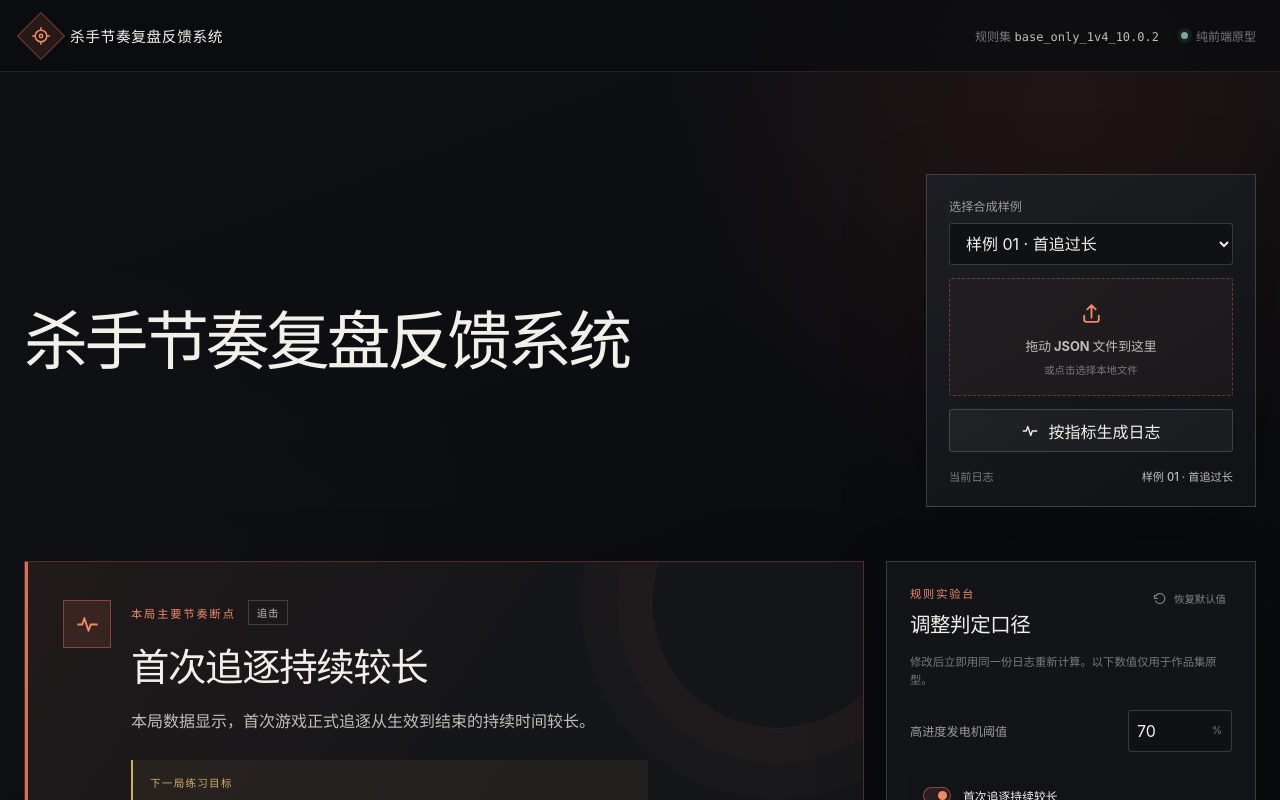
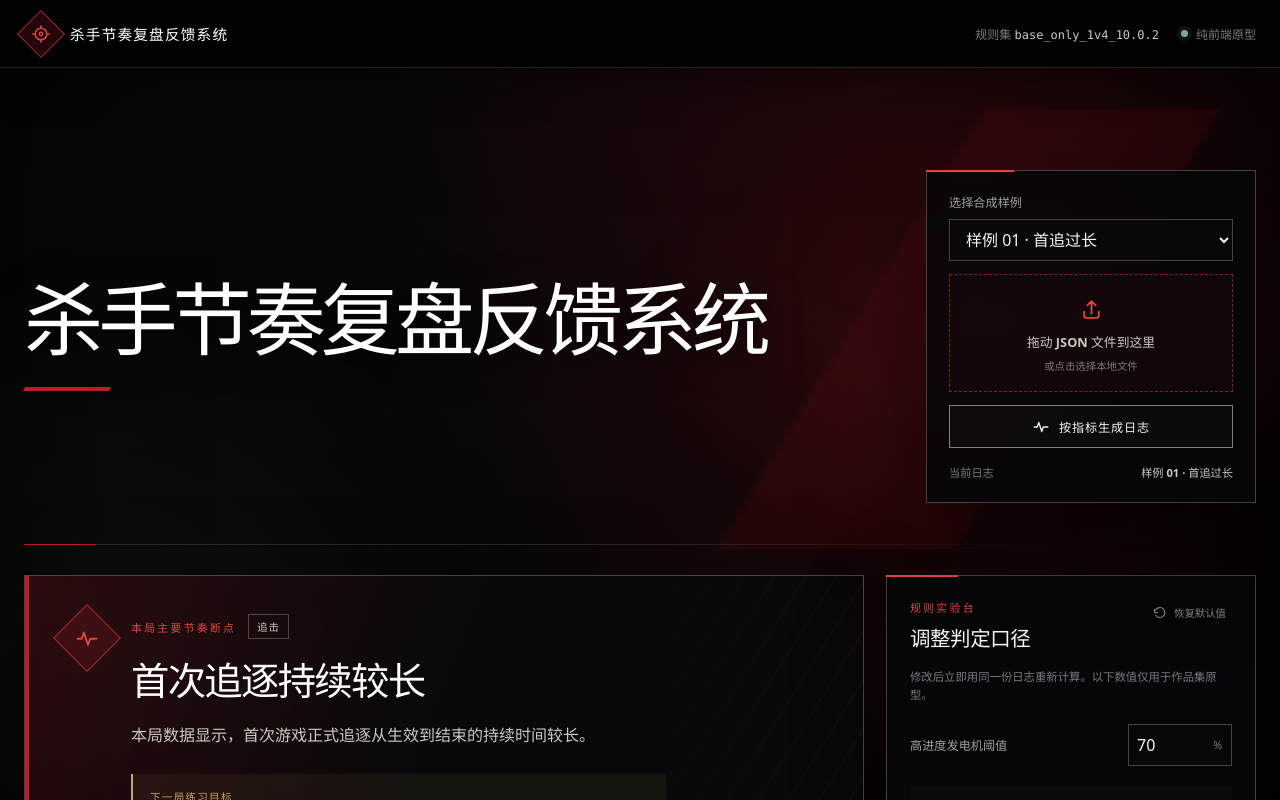
Before and after one commit to mahanggrx/killer-rhythm-review, a React (Vite) app: page / in a window 1280 px wide. Shown: the top 800 px of the page. Built offline with nearby package versions, Linux system fonts and the light colour scheme.

Commit message:
刷新恐怖风格视觉主题 (#11)

```diff
--- a/src/styles/global.css
+++ b/src/styles/global.css
@@ -1,23 +1,23 @@
 :root {
-  color: #f3f0e9;
-  background: #0b0c0f;
-  font-family: Inter, "Noto Sans SC", "Microsoft YaHei", system-ui, -apple-system, BlinkMacSystemFont, "Segoe UI", sans-serif;
+  color: #f5f4ef;
+  background: #050505;
+  font-family: "Microsoft YaHei UI", "Microsoft YaHei", "Noto Sans SC", system-ui, -apple-system, BlinkMacSystemFont, "Segoe UI", sans-serif;
   font-synthesis: none;
   text-rendering: optimizeLegibility;
   color-scheme: dark;
-  --bg: #0b0c0f;
-  --surface: #14161a;
-  --surface-raised: #1a1d22;
-  --surface-soft: #101216;
-  --line: rgb(255 255 255 / 10%);
-  --line-strong: rgb(255 255 255 / 17%);
-  --text: #f3f0e9;
-  --muted: #9d9b96;
-  --muted-strong: #c1beb6;
-  --accent: #df6d52;
-  --accent-bright: #f08b68;
-  --accent-soft: rgb(223 109 82 / 13%);
-  --gold: #d2ad68;
+  --bg: #050505;
+  --surface: #0c0c0e;
+  --surface-raised: #141416;
+  --surface-soft: #09090b;
+  --line: rgb(255 255 255 / 11%);
+  --line-strong: rgb(255 255 255 / 24%);
+  --text: #f5f4ef;
+  --muted: #9f9e9a;
+  --muted-strong: #cbc9c2;
+  --accent: #b51f28;
+  --accent-bright: #e04545;
+  --accent-soft: rgb(181 31 40 / 16%);
+  --gold: #c6a568;
   --green: #77ad91;
   --blue: #6d9db9;
   --violet: #9a82b8;
@@ -50,12 +50,13 @@ a { color: inherit; }
 }
 
 .app-shell {
+  position: relative;
   min-height: 100vh;
   overflow: hidden;
   background:
-    radial-gradient(circle at 83% 6%, rgb(181 68 47 / 13%), transparent 25rem),
-    radial-gradient(circle at 8% 42%, rgb(67 80 96 / 9%), transparent 30rem),
-    linear-gradient(160deg, #0f1115 0%, var(--bg) 38%, #090a0c 100%);
+    radial-gradient(ellipse at 72% -8%, rgb(143 18 27 / 30%), transparent 36rem),
+    radial-gradient(ellipse at 7% 38%, rgb(255 255 255 / 4%), transparent 28rem),
+    linear-gradient(155deg, #09090b 0%, var(--bg) 42%, #020202 100%);
 }
 
 .app-shell::before {
@@ -64,10 +65,20 @@ a { color: inherit; }
   z-index: 0;
   pointer-events: none;
   content: "";
-  opacity: 0.16;
-  background-image: linear-gradient(rgb(255 255 255 / 3%) 1px, transparent 1px), linear-gradient(90deg, rgb(255 255 255 / 3%) 1px, transparent 1px);
-  background-size: 54px 54px;
-  mask-image: linear-gradient(to bottom, black, transparent 65%);
+  opacity: 0.26;
+  background-image:
+    repeating-linear-gradient(112deg, rgb(255 255 255 / 1.5%) 0 1px, transparent 1px 8px),
+    radial-gradient(ellipse at center, transparent 24%, rgb(0 0 0 / 70%) 100%);
+  mask-image: linear-gradient(to bottom, black, transparent 82%);
+}
+
+.app-shell::after {
+  position: fixed;
+  inset: 0;
+  z-index: 0;
+  pointer-events: none;
+  content: "";
+  box-shadow: inset 0 0 180px rgb(0 0 0 / 72%);
 }
 
 .topbar,
@@ -75,15 +86,19 @@ main,
 footer { position: relative; z-index: 1; }
 
 .topbar {
+  position: sticky;
+  top: 0;
+  z-index: 20;
   display: flex;
-  min-height: 72px;
+  min-height: 68px;
   align-items: center;
   justify-content: space-between;
   gap: 24px;
   padding: 0 max(24px, calc((100vw - 1480px) / 2));
-  border-bottom: 1px solid var(--line);
-  background: rgb(11 12 15 / 78%);
-  backdrop-filter: blur(18px);
+  border-bottom: 1px solid rgb(255 255 255 / 12%);
+  background: rgb(2 2 3 / 90%);
+  box-shadow: 0 16px 40px rgb(0 0 0 / 30%);
+  backdrop-filter: blur(16px);
 }
 
 .brand { display: inline-flex; align-items: center; gap: 12px; text-decoration: none; }
@@ -92,14 +107,14 @@ footer { position: relative; z-index: 1; }
   width: 34px;
   height: 34px;
   place-items: center;
-  border: 1px solid rgb(223 109 82 / 45%);
-  background: var(--accent-soft);
+  border: 1px solid rgb(224 69 69 / 62%);
+  background: rgb(181 31 40 / 18%);
   color: var(--accent-bright);
   transform: rotate(45deg);
 }
 .brand__mark svg { width: 20px; transform: rotate(-45deg); }
 .brand > span:last-child { display: grid; gap: 2px; }
-.brand strong { font-size: 0.92rem; letter-spacing: 0.04em; }
+.brand strong { color: #fff; font-size: 0.92rem; font-weight: 850; letter-spacing: 0.075em; }
 .brand small { color: #777a80; font-size: 0.56rem; font-weight: 700; letter-spacing: 0.15em; }
 .topbar__meta { display: flex; align-items: center; gap: 22px; color: #777a80; font-size: 0.75rem; }
 .topbar__meta strong { color: var(--muted-strong); font-family: "SFMono-Regular", Consolas, monospace; font-weight: 500; }
@@ -109,23 +124,85 @@ footer { position: relative; z-index: 1; }
 main { width: min(1480px, calc(100% - 48px)); margin: 0 auto; }
 
 .hero {
+  position: relative;
   display: grid;
   grid-template-columns: minmax(0, 1.45fr) minmax(330px, 0.55fr);
   gap: clamp(44px, 8vw, 120px);
   align-items: center;
-  padding: clamp(66px, 8vw, 112px) 0 54px;
+  min-height: 500px;
+  padding: clamp(76px, 8vw, 118px) 0 72px;
 }
 
-.section-kicker { margin: 0; color: var(--accent-bright); font-size: 0.7rem; font-weight: 800; letter-spacing: 0.17em; text-transform: uppercase; }
-.hero h1 { max-width: 850px; margin: 0; font-size: clamp(2.55rem, 5vw, 5.2rem); line-height: 1.05; letter-spacing: -0.055em; }
+.hero::before {
+  position: absolute;
+  top: 8%;
+  right: -12vw;
+  bottom: 5%;
+  width: min(64vw, 860px);
+  pointer-events: none;
+  content: "";
+  background:
+    linear-gradient(115deg, transparent 0 35%, rgb(126 13 21 / 16%) 36% 58%, transparent 59%),
+    radial-gradient(ellipse at center, rgb(171 25 34 / 14%), transparent 68%);
+  filter: blur(1px);
+  transform: skewX(-8deg);
+}
+
+.hero::after {
+  position: absolute;
+  right: 0;
+  bottom: 30px;
+  left: 0;
+  height: 1px;
+  pointer-events: none;
+  content: "";
+  background: linear-gradient(90deg, var(--accent) 0 72px, rgb(255 255 255 / 13%) 72px 46%, transparent 88%);
+}
+
+.hero__copy,
+.source-controls { position: relative; z-index: 1; }
+
+.section-kicker { margin: 0; color: var(--accent-bright); font-size: 0.68rem; font-weight: 850; letter-spacing: 0.21em; text-transform: uppercase; }
+.hero h1 {
+  position: relative;
+  max-width: 820px;
+  margin: 0;
+  color: #fff;
+  font-size: clamp(3rem, 6.2vw, 6.15rem);
+  font-weight: 900;
+  line-height: 0.98;
+  letter-spacing: -0.065em;
+  text-shadow: 0 7px 36px rgb(0 0 0 / 86%);
+}
+
+.hero h1::after {
+  display: block;
+  width: 86px;
+  height: 4px;
+  margin-top: 26px;
+  background: var(--accent);
+  content: "";
+  transform: skewX(-28deg);
+}
 
 .source-controls {
   display: grid;
   gap: 13px;
   padding: 22px;
   border: 1px solid var(--line-strong);
-  background: linear-gradient(145deg, rgb(29 31 36 / 94%), rgb(17 19 23 / 94%));
-  box-shadow: 0 24px 80px rgb(0 0 0 / 22%);
+  background: rgb(6 6 8 / 88%);
+  box-shadow: 0 30px 90px rgb(0 0 0 / 52%);
+  backdrop-filter: blur(12px);
+}
+
+.source-controls::before {
+  position: absolute;
+  top: -1px;
+  left: -1px;
+  width: 88px;
+  height: 2px;
+  background: var(--accent-bright);
+  content: "";
 }
 
 .field-control { display: grid; gap: 8px; }
@@ -134,8 +211,8 @@ select,
 .number-field {
   min-height: 42px;
   border: 1px solid var(--line-strong);
-  border-radius: 3px;
-  background: #0f1114;
+  border-radius: 0;
+  background: #08080a;
 }
 select { width: 100%; padding: 0 40px 0 12px; }
 
@@ -147,15 +224,17 @@ select { width: 100%; padding: 0 40px 0 12px; }
   gap: 9px;
   padding: 0 16px;
   border: 1px solid transparent;
-  border-radius: 3px;
-  font-weight: 750;
+  border-radius: 0;
+  font-size: 0.76rem;
+  font-weight: 800;
+  letter-spacing: 0.07em;
   transition: 160ms ease;
 }
 .button svg { width: 18px; }
-.button--primary { background: var(--accent); color: #160b08; }
+.button--primary { background: var(--accent); color: #fff; }
 .button--primary:hover { background: var(--accent-bright); transform: translateY(-1px); }
-.button--secondary { border-color: var(--line-strong); background: rgb(255 255 255 / 4%); color: var(--text); }
-.button--secondary:hover:not(:disabled) { border-color: rgb(223 109 82 / 55%); background: var(--accent-soft); }
+.button--secondary { border-color: rgb(255 255 255 / 48%); background: rgb(255 255 255 / 2%); color: var(--text); }
+.button--secondary:hover:not(:disabled) { border-color: #fff; background: #fff; color: #080808; }
 .button:disabled { opacity: 0.4; }
 
 .source-status { display: flex; min-width: 0; justify-content: space-between; gap: 15px; margin: 3px 0 0; color: #777a80; font-size: 0.7rem; }
@@ -168,9 +247,9 @@ select { width: 100%; padding: 0 40px 0 12px; }
   align-content: center;
   gap: 7px;
   padding: 18px;
-  border: 1px dashed rgb(223 109 82 / 42%);
-  border-radius: 3px;
-  background: rgb(223 109 82 / 4%);
+  border: 1px dashed rgb(224 69 69 / 50%);
+  border-radius: 0;
+  background: rgb(181 31 40 / 5%);
   color: var(--muted-strong);
   text-align: center;
   transition: border-color 160ms ease, background 160ms ease, transform 160ms ease;
@@ -184,13 +263,23 @@ select { width: 100%; padding: 0 40px 0 12px; }
 .json-dropzone small { color: #777a80; font-size: 0.65rem; }
 
 .generator-panel {
+  position: relative;
   display: grid;
   gap: 22px;
   margin: -24px 0 22px;
   padding: clamp(22px, 3vw, 32px);
   border: 1px solid var(--line-strong);
-  background: linear-gradient(145deg, rgb(24 27 32 / 96%), rgb(14 16 19 / 96%));
-  box-shadow: 0 24px 80px rgb(0 0 0 / 18%);
+  background: rgb(8 8 10 / 96%);
+  box-shadow: 0 30px 90px rgb(0 0 0 / 42%);
+}
+.generator-panel::before {
+  position: absolute;
+  top: -1px;
+  left: -1px;
+  width: 112px;
+  height: 2px;
+  background: var(--accent-bright);
+  content: "";
 }
 .generator-panel__heading { display: flex; align-items: start; justify-content: space-between; gap: 24px; }
 .generator-panel__heading h2 { margin: 7px 0 0; font-size: 1.35rem; }
@@ -201,8 +290,8 @@ select { width: 100%; padding: 0 40px 0 12px; }
   min-height: 42px;
   padding: 0 12px;
   border: 1px solid var(--line-strong);
-  border-radius: 3px;
-  background: #0f1114;
+  border-radius: 0;
+  background: #08080a;
 }
 .generator-form input:focus { border-color: var(--accent-bright); box-shadow: 0 0 0 1px var(--accent-bright); outline: 0; }
 .generator-advanced {
@@ -266,7 +355,7 @@ select { width: 100%; padding: 0 40px 0 12px; }
 .generator-verification dd { margin: 0; font-size: 0.9rem; font-weight: 700; }
 .generated-json { display: grid; gap: 8px; min-width: 0; }
 .generated-json > span { color: var(--muted); font-size: 0.76rem; font-weight: 700; }
-.generated-json textarea { width: 100%; min-height: 220px; resize: vertical; padding: 13px; border: 1px solid var(--line); border-radius: 3px; background: #0d0f12; color: #a9adb4; font-family: "SFMono-Regular", Consolas, monospace; font-size: 0.68rem; line-height: 1.55; }
+.generated-json textarea { width: 100%; min-height: 220px; resize: vertical; padding: 13px; border: 1px solid var(--line); border-radius: 0; background: #070709; color: #a9adb4; font-family: "SFMono-Regular", Consolas, monospace; font-size: 0.68rem; line-height: 1.55; }
 
 .workspace-layout { display: grid; grid-template-columns: minmax(0, 1fr) 370px; gap: 22px; align-items: start; padding-bottom: 74px; }
 .analysis-column { display: grid; grid-template-columns: minmax(0, 1fr); min-width: 0; gap: 22px; }
@@ -291,19 +380,30 @@ select { width: 100%; padding: 0 40px 0 12px; }
   align-items: start;
   padding: clamp(24px, 3.5vw, 38px);
   overflow: hidden;
-  border: 1px solid rgb(223 109 82 / 28%);
-  background: linear-gradient(125deg, rgb(34 27 27 / 97%), rgb(21 23 27 / 95%) 60%);
-  box-shadow: inset 3px 0 0 var(--accent), 0 22px 70px rgb(0 0 0 / 20%);
+  border: 1px solid var(--line-strong);
+  background: linear-gradient(112deg, rgb(101 14 21 / 38%), rgb(9 9 11 / 97%) 48%);
+  box-shadow: inset 4px 0 0 var(--accent), 0 30px 90px rgb(0 0 0 / 35%);
 }
-.feedback-panel::after { position: absolute; right: -40px; top: -85px; width: 250px; height: 250px; border: 1px solid rgb(223 109 82 / 10%); border-radius: 50%; content: ""; box-shadow: 0 0 0 34px rgb(223 109 82 / 3%), 0 0 0 70px rgb(223 109 82 / 2%); }
+.feedback-panel::after {
+  position: absolute;
+  top: 0;
+  right: 0;
+  bottom: 0;
+  width: 240px;
+  content: "";
+  opacity: 0.65;
+  background: repeating-linear-gradient(122deg, transparent 0 24px, rgb(255 255 255 / 3%) 24px 26px);
+  mask-image: linear-gradient(90deg, transparent, black);
+}
 .feedback-panel--neutral { border-color: rgb(119 173 145 / 27%); background: linear-gradient(125deg, rgb(23 35 31 / 95%), rgb(21 23 27 / 95%) 60%); box-shadow: inset 3px 0 0 var(--green), 0 22px 70px rgb(0 0 0 / 20%); }
-.feedback-panel__signal { display: grid; width: 48px; height: 48px; place-items: center; border: 1px solid rgb(223 109 82 / 45%); background: var(--accent-soft); color: var(--accent-bright); }
+.feedback-panel__signal { display: grid; width: 48px; height: 48px; place-items: center; border: 1px solid rgb(224 69 69 / 58%); background: var(--accent-soft); color: var(--accent-bright); transform: rotate(45deg); }
+.feedback-panel__signal svg { transform: rotate(-45deg); }
 .feedback-panel--neutral .feedback-panel__signal { border-color: rgb(119 173 145 / 42%); background: rgb(119 173 145 / 10%); color: var(--green); }
 .feedback-panel__signal svg { width: 25px; }
 .feedback-panel__content { position: relative; z-index: 1; }
 .section-kicker-row { display: flex; align-items: center; gap: 12px; }
 .dimension-tag { padding: 4px 8px; border: 1px solid var(--line-strong); color: var(--muted-strong); font-size: 0.65rem; font-weight: 700; letter-spacing: 0.08em; }
-.feedback-panel h2 { margin: 11px 0 0; font-size: clamp(1.65rem, 3vw, 2.55rem); letter-spacing: -0.035em; }
+.feedback-panel h2 { margin: 11px 0 0; color: #fff; font-size: clamp(1.75rem, 3vw, 2.75rem); font-weight: 900; letter-spacing: -0.045em; }
 .feedback-message { max-width: 720px; margin: 15px 0 0; color: var(--muted-strong); line-height: 1.75; }
 .practice-goal { display: grid; gap: 6px; max-width: 720px; margin-top: 25px; padding: 15px 17px; border-left: 2px solid var(--gold); background: rgb(210 173 104 / 7%); }
 .practice-goal span { color: var(--gold); font-size: 0.66rem; font-weight: 800; letter-spacing: 0.12em; }
@@ -311,7 +411,7 @@ select { width: 100%; padding: 0 40px 0 12px; }
 .feedback-panel__action { position: relative; z-index: 1; align-self: end; }
 
 .metric-section,
-.timeline-section { padding: 28px; border: 1px solid var(--line); background: rgb(20 22 26 / 84%); }
+.timeline-section { padding: 28px; border: 1px solid var(--line); background: rgb(8 8 10 / 88%); box-shadow: 0 22px 70px rgb(0 0 0 / 20%); }
 .section-heading { display: flex; align-items: end; justify-content: space-between; gap: 24px; margin-bottom: 20px; }
 .section-heading h2,
 .settings-panel h2 { margin: 7px 0 0; font-size: 1.28rem; letter-spacing: -0.02em; }
@@ -319,8 +419,8 @@ select { width: 100%; padding: 0 40px 0 12px; }
 .section-note { margin: 0; color: #777a80; font-size: 0.72rem; }
 
 .metric-grid { display: grid; grid-template-columns: repeat(3, minmax(0, 1fr)); gap: 12px; }
-.metric-card { position: relative; min-height: 175px; padding: 20px; overflow: hidden; border: 1px solid var(--line); background: linear-gradient(145deg, #191c21, #121418); }
-.metric-card::after { position: absolute; right: -28px; bottom: -32px; width: 90px; height: 90px; border: 1px solid rgb(223 109 82 / 9%); transform: rotate(45deg); content: ""; }
+.metric-card { position: relative; min-height: 175px; padding: 20px; overflow: hidden; border: 1px solid var(--line); background: rgb(255 255 255 / 3.7%); }
+.metric-card::after { position: absolute; top: 20px; right: 18px; width: 2px; height: 42px; background: var(--accent); content: ""; transform: skewY(-20deg); }
 .metric-card__index { color: #5f6268; font-family: "SFMono-Regular", Consolas, monospace; font-size: 0.65rem; }
 .metric-card__label { margin: 19px 0 5px; color: var(--muted); font-size: 0.78rem; }
 .metric-card__value { display: block; font-size: clamp(1.65rem, 2.8vw, 2.3rem); letter-spacing: -0.04em; }
@@ -334,11 +434,11 @@ select { width: 100%; padding: 0 40px 0 12px; }
 .timeline-item { width: 138px; flex: 0 0 138px; }
 .timeline-event { position: relative; display: grid; width: 100%; gap: 4px; padding: 0 12px 12px; border: 0; background: transparent; text-align: left; }
 .timeline-event__time { color: #74777d; font-family: "SFMono-Regular", Consolas, monospace; font-size: 0.67rem; }
-.timeline-event__node { z-index: 1; width: 11px; height: 11px; margin: 10px 0 13px; border: 2px solid var(--surface); border-radius: 50%; background: #72757b; box-shadow: 0 0 0 1px #55585e; transition: 160ms ease; }
+.timeline-event__node { z-index: 1; width: 10px; height: 10px; margin: 10px 0 13px; border: 2px solid var(--surface); border-radius: 0; background: #72757b; box-shadow: 0 0 0 1px #55585e; transition: 160ms ease; transform: rotate(45deg); }
 .timeline-event strong { font-size: 0.77rem; }
 .timeline-event small { max-width: 115px; overflow: hidden; color: #777a80; font-size: 0.64rem; text-overflow: ellipsis; white-space: nowrap; }
 .timeline-event:hover .timeline-event__node,
-.timeline-event.is-selected .timeline-event__node { transform: scale(1.35); }
+.timeline-event.is-selected .timeline-event__node { transform: rotate(45deg) scale(1.35); }
 .timeline-event--match .timeline-event__node { background: #aeb4be; }
 .timeline-event--chase .timeline-event__node { background: var(--violet); }
 .timeline-event--down .timeline-event__node { background: var(--accent); }
@@ -351,7 +451,7 @@ select { width: 100%; padding: 0 40px 0 12px; }
 .timeline-event.is-selected { outline: 1px solid rgb(255 255 255 / 12%); outline-offset: -1px; background-color: rgb(255 255 255 / 4%); }
 .empty-state { margin: 0; padding: 28px; border: 1px dashed var(--line); color: var(--muted); text-align: center; }
 
-.event-detail { display: grid; grid-template-columns: 190px minmax(0, 1fr); gap: 25px; margin-top: 4px; padding: 18px; border: 1px solid var(--line); background: var(--surface-soft); }
+.event-detail { display: grid; grid-template-columns: 190px minmax(0, 1fr); gap: 25px; margin-top: 4px; padding: 18px; border: 1px solid var(--line); background: rgb(255 255 255 / 2.5%); }
 .event-detail > div:first-child { display: grid; align-content: start; gap: 8px; }
 .event-detail__kind { width: max-content; padding: 3px 7px; border: 1px solid var(--line-strong); color: var(--muted-strong); font-size: 0.64rem; }
 .event-detail code { color: #6f7278; font-size: 0.66rem; overflow-wrap: anywhere; }
@@ -360,7 +460,7 @@ select { width: 100%; padding: 0 40px 0 12px; }
 .event-detail dt { color: #777a80; font-size: 0.65rem; }
 .event-detail dd { margin: 0; color: var(--muted-strong); font-size: 0.75rem; line-height: 1.45; }
 
-.details-panel { border: 1px solid var(--line); background: rgb(17 19 23 / 85%); }
+.details-panel { border: 1px solid var(--line); background: rgb(8 8 10 / 88%); }
 .details-panel summary { display: flex; min-height: 76px; align-items: center; justify-content: space-between; gap: 24px; padding: 18px 24px; cursor: pointer; list-style: none; }
 .details-panel summary::-webkit-details-marker { display: none; }
 .details-panel summary > span:first-child { display: grid; gap: 5px; }
@@ -381,14 +481,15 @@ thead th { color: #73767c; font-size: 0.62rem; font-weight: 650; letter-spacing:
 tbody th { min-width: 140px; color: var(--muted-strong); font-weight: 650; }
 tbody td { min-width: 130px; max-width: 280px; color: #85837e; overflow-wrap: anywhere; }
 tbody td small { display: block; margin-top: 4px; color: #6f7278; line-height: 1.4; }
-.rule-detail { padding: 20px; border: 1px solid var(--line); background: var(--surface-soft); }
+.rule-detail { padding: 20px; border: 1px solid var(--line); background: rgb(255 255 255 / 2.5%); }
 .rule-detail > p:not(.section-kicker) { color: var(--muted); font-size: 0.74rem; line-height: 1.6; }
 .rule-detail ol { display: grid; gap: 8px; margin: 16px 0 0; padding: 0; list-style: none; }
 .rule-detail li { display: flex; gap: 12px; color: var(--muted); font-size: 0.72rem; }
 .rule-detail li strong { color: var(--accent-bright); font-family: "SFMono-Regular", Consolas, monospace; font-size: 0.67rem; }
 .diagnostic-list ul { color: var(--muted); font-size: 0.72rem; line-height: 1.6; }
 
-.settings-panel { position: sticky; top: 18px; padding: 23px; border: 1px solid var(--line-strong); background: rgb(20 22 26 / 94%); box-shadow: 0 25px 70px rgb(0 0 0 / 18%); }
+.settings-panel { position: sticky; top: 86px; padding: 23px; border: 1px solid var(--line-strong); background: rgb(7 7 9 / 95%); box-shadow: 0 28px 80px rgb(0 0 0 / 36%); }
+.settings-panel::before { position: absolute; top: -1px; left: -1px; width: 72px; height: 2px; background: var(--accent-bright); content: ""; }
 .settings-panel__heading { display: flex; align-items: start; justify-content: space-between; gap: 14px; }
 .icon-button { display: inline-flex; align-items: center; gap: 7px; padding: 6px; border: 0; background: transparent; color: #85837f; font-size: 0.65rem; }
 .icon-button:hover { color: var(--text); }
@@ -402,13 +503,13 @@ tbody td small { display: block; margin-top: 4px; color: #6f7278; line-height: 1
 .number-field em { padding: 0 9px 0 2px; color: #777a80; font-size: 0.66rem; font-style: normal; }
 .number-field:focus-within { border-color: var(--accent-bright); box-shadow: 0 0 0 1px var(--accent-bright); }
 .rule-list { display: grid; gap: 1px; margin-top: 20px; background: var(--line); }
-.rule-row { display: grid; grid-template-columns: 30px minmax(0, 1fr); gap: 5px 10px; padding: 15px 13px; background: #111317; transition: opacity 160ms ease; }
+.rule-row { display: grid; grid-template-columns: 30px minmax(0, 1fr); gap: 5px 10px; padding: 15px 13px; background: #0a0a0c; transition: opacity 160ms ease; }
 .rule-row--disabled { opacity: 0.46; }
 .switch-control { position: relative; grid-row: span 2; display: block; width: 28px; height: 17px; }
 .switch-control input { position: absolute; opacity: 0; }
 .switch-control span { position: absolute; inset: 0; border: 1px solid #4a4c51; border-radius: 99px; background: #24272c; transition: 160ms ease; }
 .switch-control span::after { position: absolute; top: 3px; left: 3px; width: 9px; height: 9px; border-radius: 50%; background: #777a80; content: ""; transition: 160ms ease; }
-.switch-control input:checked + span { border-color: rgb(223 109 82 / 55%); background: var(--accent-soft); }
+.switch-control input:checked + span { border-color: rgb(224 69 69 / 62%); background: var(--accent-soft); }
 .switch-control input:checked + span::after { left: 14px; background: var(--accent-bright); }
 .switch-control input:focus-visible + span { outline: 2px solid var(--accent-bright); outline-offset: 3px; }
 .rule-row__copy { display: grid; min-width: 0; gap: 3px; }
@@ -421,7 +522,7 @@ tbody td small { display: block; margin-top: 4px; color: #6f7278; line-height: 1
 .prototype-callout { display: flex; gap: 9px; margin: 18px 0 0; padding: 12px; border: 1px solid rgb(210 173 104 / 18%); background: rgb(210 173 104 / 5%); color: #aa996e; font-size: 0.65rem; line-height: 1.5; }
 .prototype-callout svg { width: 16px; flex: none; }
 
-.error-panel { display: grid; grid-template-columns: 44px minmax(0, 1fr); gap: 20px; padding: 32px; border: 1px solid rgb(223 109 82 / 35%); background: rgb(48 24 23 / 45%); }
+.error-panel { display: grid; grid-template-columns: 44px minmax(0, 1fr); gap: 20px; padding: 32px; border: 1px solid rgb(224 69 69 / 38%); background: rgb(80 12 19 / 28%); }
 .error-panel > svg { width: 34px; color: var(--accent-bright); }
 .error-panel h2 { margin: 8px 0 8px; font-size: 1.6rem; }
 .error-panel p:not(.section-kicker) { color: var(--muted); line-height: 1.6; }
@@ -429,11 +530,25 @@ tbody td small { display: block; margin-top: 4px; color: #6f7278; line-height: 1
 .error-panel li { display: grid; grid-template-columns: minmax(100px, 0.3fr) 1fr; gap: 14px; padding: 11px 13px; border: 1px solid var(--line); background: rgb(0 0 0 / 16%); color: var(--muted); font-size: 0.73rem; }
 .error-panel li strong { color: var(--accent-bright); font-family: "SFMono-Regular", Consolas, monospace; }
 
-footer { display: flex; width: min(1480px, calc(100% - 48px)); justify-content: space-between; gap: 30px; margin: 0 auto; padding: 25px 0 35px; border-top: 1px solid var(--line); color: #5f6268; font-size: 0.68rem; }
+footer { display: flex; width: min(1480px, calc(100% - 48px)); justify-content: space-between; gap: 30px; margin: 0 auto; padding: 25px 0 35px; border-top: 1px solid var(--line); color: #646462; font-size: 0.68rem; }
 footer p { margin: 0; }
 
+h1,
+h2,
+h3,
+.brand strong,
+.button {
+  font-family: "Microsoft YaHei UI", "Microsoft YaHei", "Noto Sans SC", sans-serif;
+}
+
+h2,
+h3 { color: #f7f6f2; }
+
+thead { background: rgb(255 255 255 / 2.5%); }
+thead th { border-bottom-color: rgb(224 69 69 / 32%); }
+
 @media (max-width: 1120px) {
-  .hero { grid-template-columns: 1fr; gap: 36px; }
+  .hero { grid-template-columns: 1fr; gap: 36px; min-height: 0; }
   .source-controls { grid-template-columns: minmax(0, 1fr) auto; }
   .source-controls .field-control, .json-dropzone, .source-status { grid-column: 1 / -1; }
   .workspace-layout { grid-template-columns: 1fr; }
@@ -447,8 +562,11 @@ footer p { margin: 0; }
   main, footer { width: min(100% - 28px, 1480px); }
   .topbar { min-height: 64px; padding-inline: 18px; }
   .topbar__meta span:first-child { display: none; }
-  .hero { padding: 52px 0 34px; }
+  .hero { padding: 58px 0 58px; }
+  .hero::before { right: -48vw; width: 120vw; opacity: 0.75; }
+  .hero::after { bottom: 24px; }
   .hero h1 { font-size: clamp(2.15rem, 10.5vw, 3.7rem); overflow-wrap: anywhere; }
+  .hero h1::after { width: 64px; height: 3px; margin-top: 19px; }
   .source-controls { display: grid; grid-template-columns: 1fr; padding: 17px; }
   .source-controls .field-control, .json-dropzone, .source-status { grid-column: auto; }
   .generator-panel { margin-top: -12px; }
@@ -479,7 +597,7 @@ footer p { margin: 0; }
 @media (max-width: 430px) {
   .brand strong { font-size: 0.78rem; }
   .brand small, .status-dot { display: none; }
-  .hero h1 { font-size: 2.2rem; }
+  .hero h1 { font-size: 2.2rem; line-height: 1.05; }
   .feedback-panel { grid-template-columns: 1fr; }
   .feedback-panel__action { grid-column: auto; width: 100%; }
   .rule-row__inputs label { grid-template-columns: 1fr 92px; }
```
